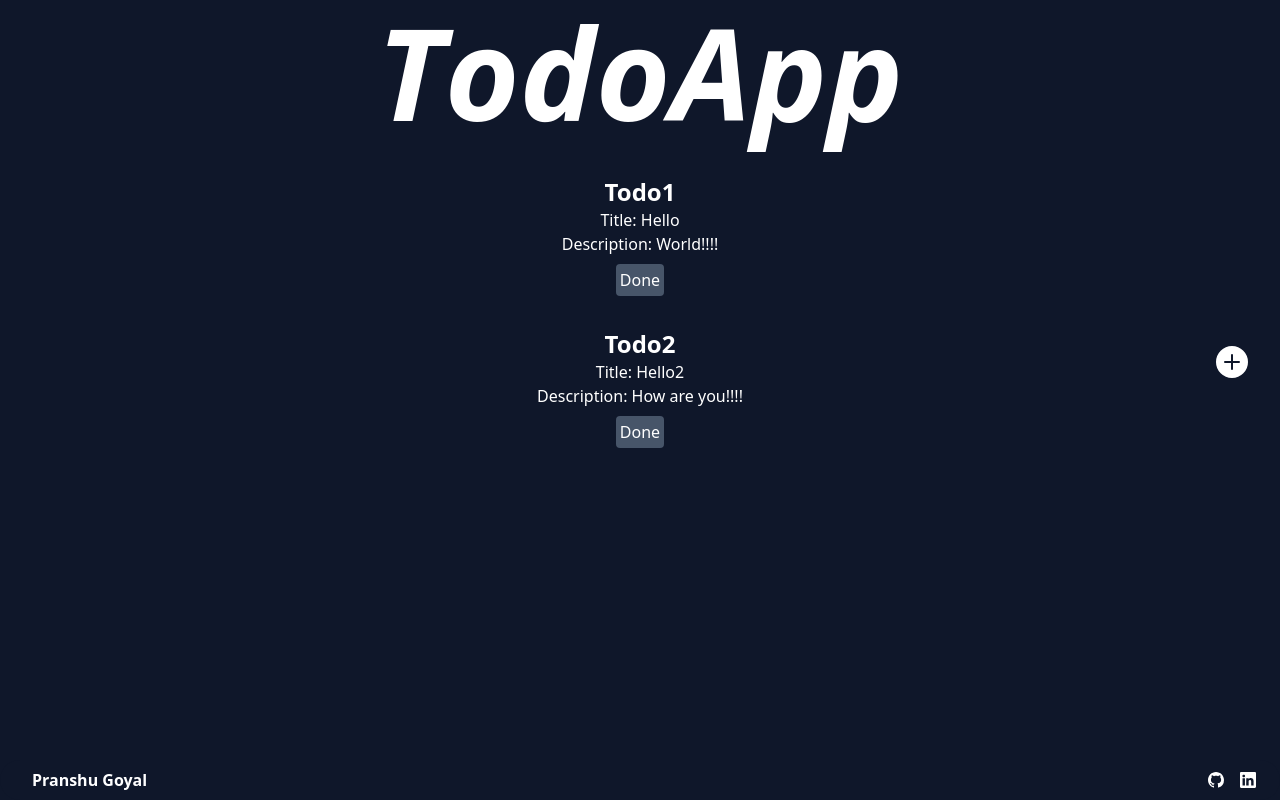
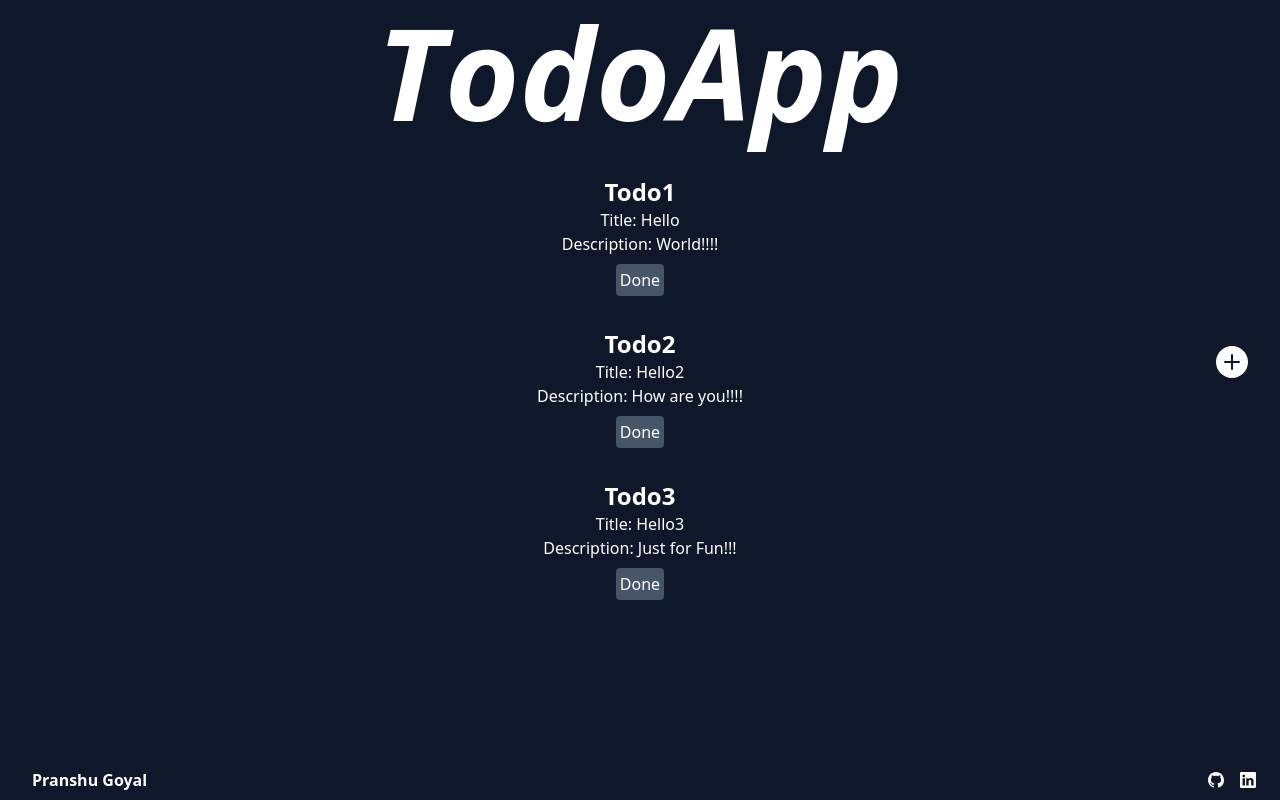
Before and after one commit to pranshu314/TodoApp, a React (Vite) app in the folder TodoApp/: page / in a window 1280 px wide. Built offline with nearby package versions, Linux system fonts and the light colour scheme.

Commit message:
Todo Delete functionallity added

```diff
--- a/TodoApp/src/PageTodo.jsx
+++ b/TodoApp/src/PageTodo.jsx
@@ -10,20 +10,34 @@ function PageTodo() {
     title: "Hello2",
     description: "How are you!!!!",
     id: 2
+  },
+  {
+    title: "Hello3",
+    description: "Just for Fun!!!",
+    id: 3
   }])
 
+  // console.log(todos)
   return (
     <center>
       <div className='container mx-auto my-8'>
 
         {todos.map((todo) => {
-          return <div className="text-white">
+          return <div className="text-white" key={todo.id}>
             <div className="text-2xl font-bold">
               Todo{todo.id}
             </div>
             Title: {todo.title} <br />
             Description: {todo.description} <br />
-            <button className="bg-slate-600 my-2 p-1 rounded hover:scale-110">Done</button>
+            <button className="bg-slate-600 my-2 p-1 rounded hover:scale-110" onClick={() => {
+              let newTodos = []
+              for (let i = 0; i < todos.length; i++) {
+                if (todos[i] != todo) {
+                  newTodos.push(todos[i])
+                }
+              }
+              setTodos(newTodos)
+            }}>Done</button>
             <br /> <br />
           </div>
         })}
@@ -36,4 +50,13 @@ function PageTodo() {
   )
 }
 
+// function delTodo(id) {
+//   newTodos = todos.map((value) => {
+//     if (value.id != id) {
+//       return value
+//     }
+//   })
+//   setTodos(newTodos)
+// }
+
 export default PageTodo;
```
Also changed, not shown: TodoApp/src/App.jsx (+10 -0 lines).
